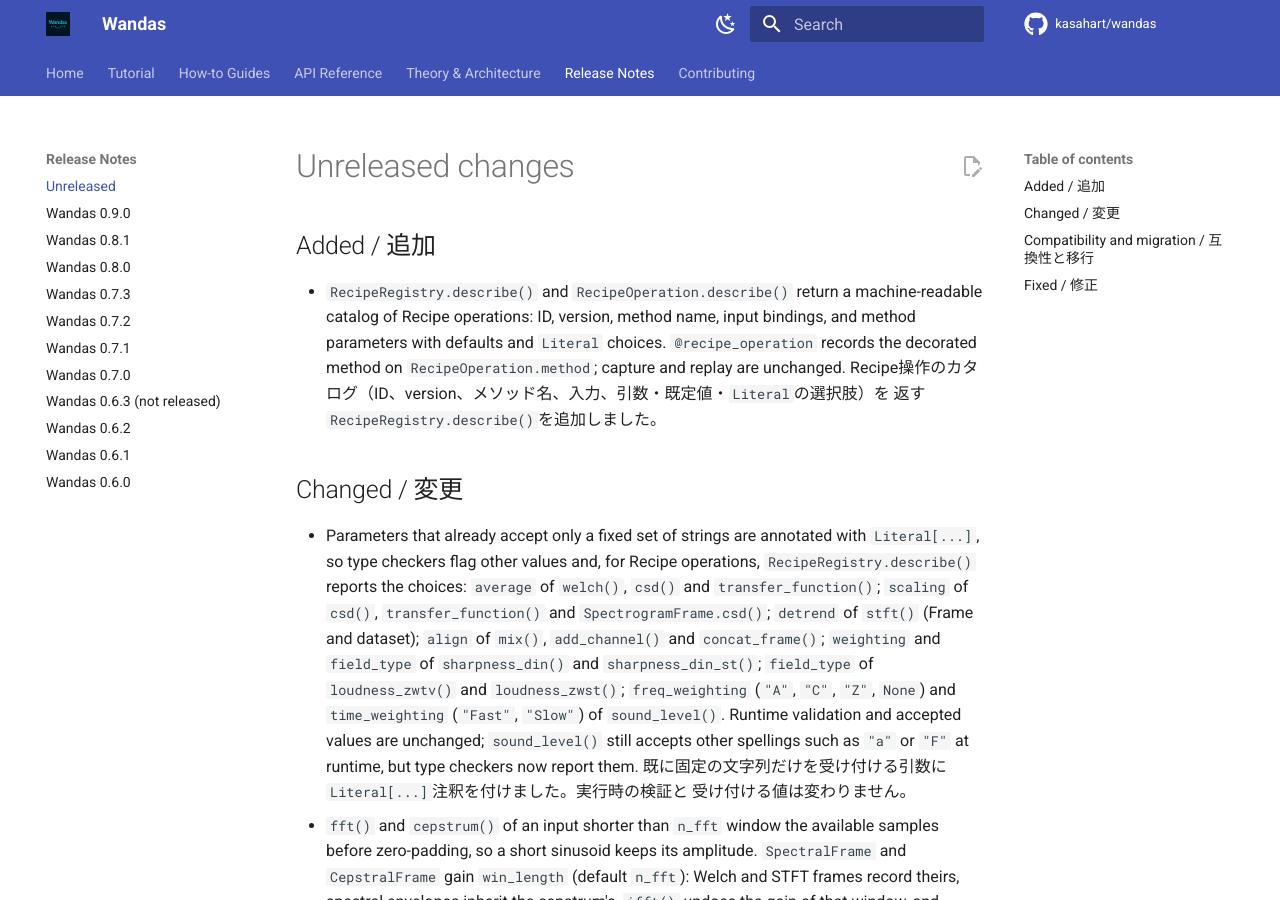
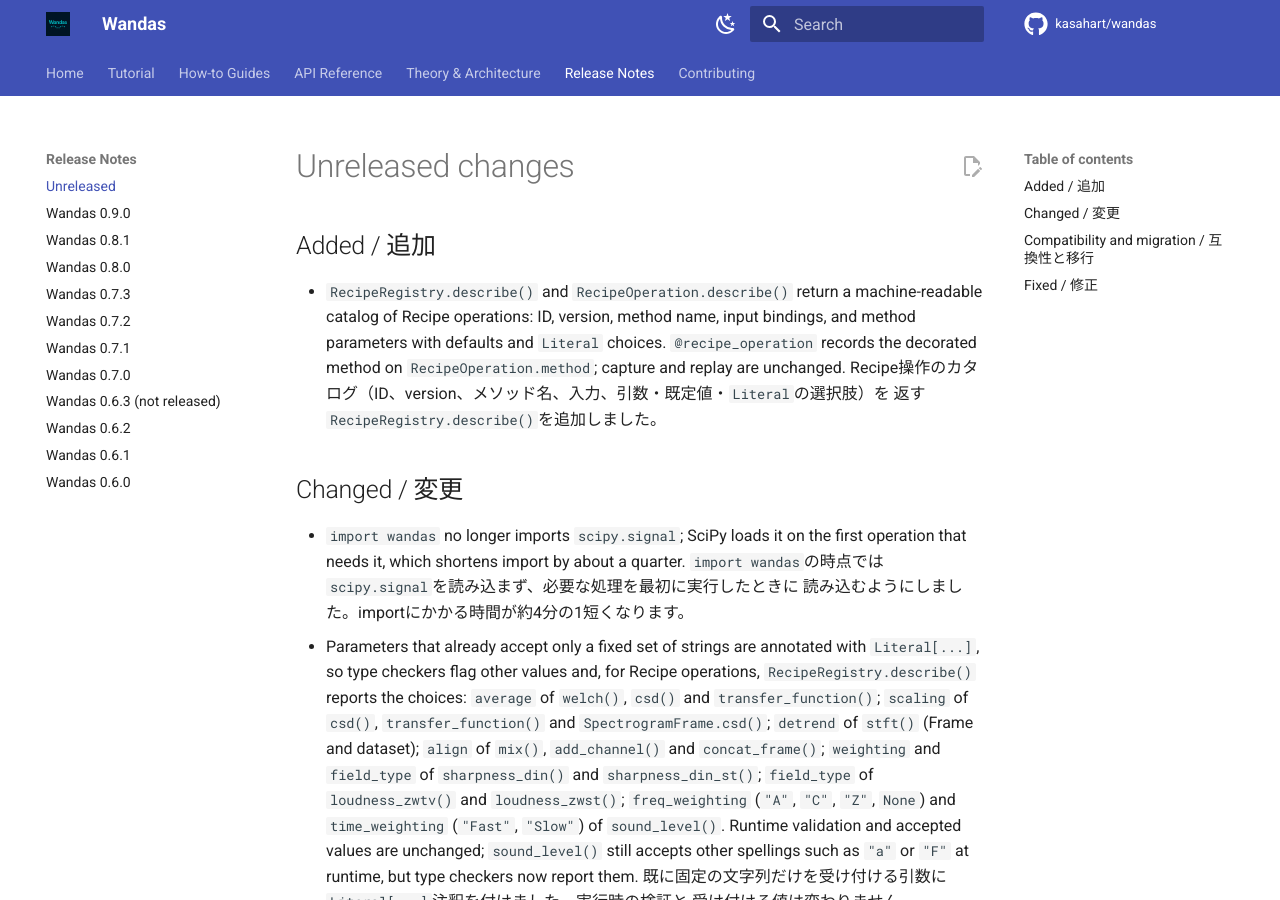
Before and after one commit to kasahart/wandas, an MkDocs documentation site: the page built from docs/src/release-notes/unreleased.md, in a window 1280 px wide and 900 px high. Built offline with MkDocs 1.6.1 and Material for MkDocs 9.7.7, drawn with Linux system fonts in a browser that asks for light colours; comment, search, counter and statistics services are not loaded; some of the changed text lies outside the part shown.

Commit message:
docs: place the import-time note apart from other pending entries

```diff
--- a/docs/src/release-notes/unreleased.md
+++ b/docs/src/release-notes/unreleased.md
@@ -12,6 +12,10 @@
 
 ## Changed / 変更
 
+- `import wandas` no longer imports `scipy.signal`; SciPy loads it on the first
+  operation that needs it, which shortens import by about a quarter.
+  `import wandas`の時点では`scipy.signal`を読み込まず、必要な処理を最初に実行したときに
+  読み込むようにしました。importにかかる時間が約4分の1短くなります。
 - Parameters that already accept only a fixed set of strings are annotated
   with `Literal[...]`, so type checkers flag other values and, for Recipe
   operations, `RecipeRegistry.describe()` reports the choices:
```
Also changed, not shown: other parts of docs/src/release-notes/unreleased.md (+0 -4 lines).
